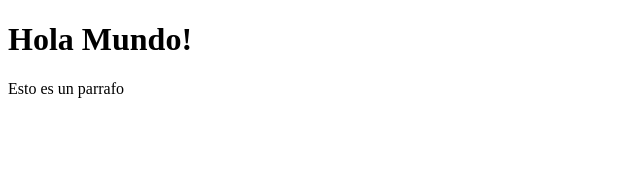
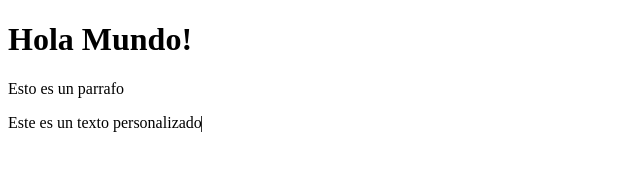
Before and after one commit to hectorvcode/OB-CJB, a website: page 14-Js-Html/index.html in a window 1280 px wide. Shown: the whole page, without its empty margins (0-640 px from the left). Drawn offline with nearby package versions, Linux system fonts and the light colour scheme.

Commit message:
Added Utilización de librerías de terceros

```diff
--- /dev/null
+++ b/14-Js-Html/animacion.js
@@ -0,0 +1,3 @@
+new TypeIt("#myElement", {
+    strings: "Este es un texto personalizado",
+}).go();
--- a/14-Js-Html/index.html
+++ b/14-Js-Html/index.html
@@ -9,6 +9,9 @@
 <body>
     <h1>Hola Mundo!</h1>
     <p id="parrafo">Esto es un parrafo</p>
+    <span id="myElement"></span>
 </body>
 <script src="./index.js"></script>
+<script src="https://unpkg.com/typeit@8.7.0/dist/index.umd.js"></script>
+<script src="./animacion.js"></script>
 </html>
```
